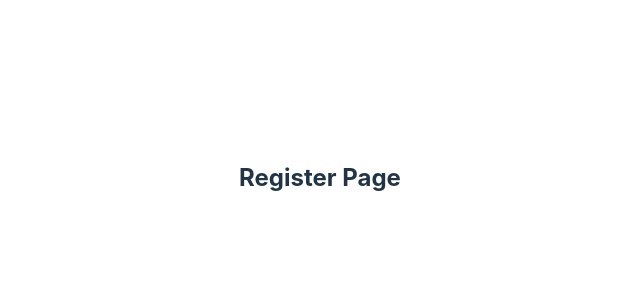
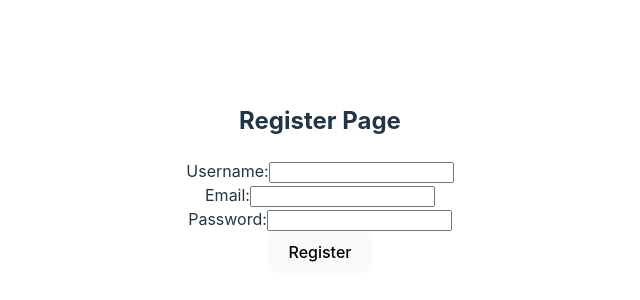
Before and after one commit to chandni-singh/copilot-with-react, a React (Vite) app: page /register in a window 1280 px wide. Shown: the part 222-522 px from the top of the page, without its empty margins (320-960 px from the left). Built offline with nearby package versions, Linux system fonts and the light colour scheme.

Commit message:
implement registration form with state management and submission handling

```diff
--- a/src/Register.tsx
+++ b/src/Register.tsx
@@ -1,6 +1,64 @@
-// src/Register.tsx
+import { useState } from "react";
+
 function Register() {
-  return <h2>Register Page</h2>;
+  const [formData, setFormData] = useState({
+    username: "",
+    email: "",
+    password: "",
+  });
+
+  const handleChange = (e: React.ChangeEvent<HTMLInputElement>) => {
+    const { name, value } = e.target;
+    setFormData({
+      ...formData,
+      [name]: value,
+    });
+  };
+
+  const handleSubmit = (e: React.FormEvent) => {
+    e.preventDefault();
+    // Handle form submission logic here
+    console.log("Form submitted:", formData);
+  };
+
+  return (
+    <div>
+      <h2>Register Page</h2>
+      <form onSubmit={handleSubmit}>
+        <div>
+          <label htmlFor="username">Username:</label>
+          <input
+            type="text"
+            id="username"
+            name="username"
+            value={formData.username}
+            onChange={handleChange}
+          />
+        </div>
+        <div>
+          <label htmlFor="email">Email:</label>
+          <input
+            type="email"
+            id="email"
+            name="email"
+            value={formData.email}
+            onChange={handleChange}
+          />
+        </div>
+        <div>
+          <label htmlFor="password">Password:</label>
+          <input
+            type="password"
+            id="password"
+            name="password"
+            value={formData.password}
+            onChange={handleChange}
+          />
+        </div>
+        <button type="submit">Register</button>
+      </form>
+    </div>
+  );
 }
 
 export default Register;
```
